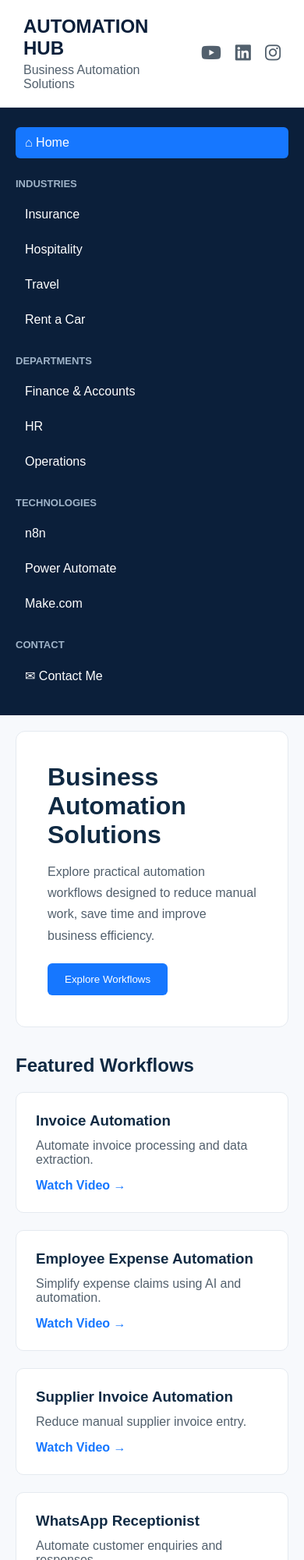
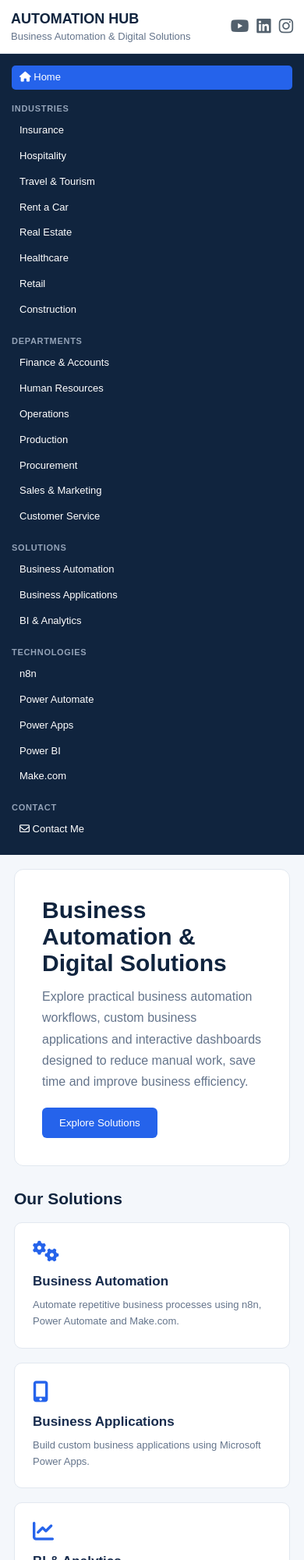
Before and after one commit to Ahammedjaleel/Ahammedjaleel.github.io, a plain HTML site: page index.html in a window 390 px wide. Shown: the top 2000 px of the page at 78% size. Drawn offline with Linux system fonts and the light colour scheme.

Commit message:
Updated Automation Hub layout
Updated the title and improved styling for header, sidebar, and main content. Enhanced responsiveness and adjusted text for better clarity.

```diff
--- a/index.html
+++ b/index.html
@@ -4,11 +4,15 @@
 <head>
     <meta charset="UTF-8">
     <meta name="viewport" content="width=device-width, initial-scale=1.0">
-    <title>Automation Hub | Business Automation Solutions</title>
+
+    <title>Automation Hub | Business Solutions</title>
+
+    <!-- Font Awesome Icons -->
     <link rel="stylesheet"
     href="https://cdnjs.cloudflare.com/ajax/libs/font-awesome/6.5.2/css/all.min.css">
 
     <style>
+
         * {
             margin: 0;
             padding: 0;
@@ -17,283 +21,399 @@ href="https://cdnjs.cloudflare.com/ajax/libs/font-awesome/6.5.2/css/all.min.css"
 
         body {
             font-family: Arial, sans-serif;
-            background: #F7F9FC;
-            color: #102A43;
+            background: #F4F7FB;
+            color: #172B4D;
         }
 
-        .header {
-            background: white;
-            padding: 20px 30px;
-            border-bottom: 1px solid #E5EAF0;
-        }
+        /* HEADER */
 
         .header {
+            background: #FFFFFF;
+            padding: 15px 25px;
+            border-bottom: 1px solid #E2E8F0;
+
             display: flex;
             justify-content: space-between;
             align-items: center;
-    gap: 20px;
+        }
+
+        .header h2 {
+            color: #10243E;
+            font-size: 22px;
+        }
+
+        .header p {
+            color: #64748B;
+            font-size: 13px;
+            margin-top: 4px;
         }
 
         .social-links {
             display: flex;
-    align-items: center;
             gap: 18px;
         }
 
         .social-links a {
-    font-size: 23px;
             color: #52606D;
+            font-size: 21px;
             text-decoration: none;
-    transition: 0.2s ease;
+            transition: 0.2s;
         }
 
         .social-links a:hover {
-    color: #1677FF;
+            color: #2563EB;
             transform: translateY(-3px);
         }
 
-.social-links a:first-child:hover {
-    color: #FF0000;
-}
-
-.social-links a:nth-child(2):hover {
-    color: #0A66C2;
-}
-
-.social-links a:nth-child(3):hover {
-    color: #E1306C;
-}
-
-
-        .header h2 {
-            color: #0B1F3A;
-        }
-
-        .header p {
-            color: #52606D;
-            margin-top: 5px;
-        }
+        /* MAIN LAYOUT */
 
         .container {
             display: flex;
-            min-height: calc(100vh - 85px);
+            min-height: calc(100vh - 70px);
         }
 
+        /* SIDEBAR */
+
         .sidebar {
-            width: 250px;
-            background: #0B1F3A;
+            width: 235px;
+            min-width: 235px;
+            background: #10243E;
             color: white;
-            padding: 25px 20px;
+            padding: 15px;
         }
 
         .sidebar h3 {
-            font-size: 13px;
-            color: #9FB3C8;
-            margin: 25px 0 12px;
+            font-size: 11px;
+            color: #94A3B8;
+            margin: 18px 0 7px;
+            letter-spacing: 0.7px;
         }
 
         .sidebar a {
             display: block;
-            color: white;
+            color: #FFFFFF;
             text-decoration: none;
-            padding: 11px 12px;
-            border-radius: 6px;
-            margin-bottom: 5px;
-        }
-
-        .sidebar a.active {
-            background: #1677FF;
+            padding: 7px 10px;
+            border-radius: 5px;
+            margin-bottom: 2px;
+            font-size: 13px;
+            line-height: 1.3;
         }
 
         .sidebar a:hover {
             background: #233F60;
         }
 
+        .sidebar a.active {
+            background: #2563EB;
+        }
+
+        /* MAIN CONTENT */
+
         .main {
             flex: 1;
-            padding: 40px;
+            padding: 35px;
+            min-width: 0;
         }
 
+        /* HERO SECTION */
+
         .hero {
-            background: white;
-            padding: 40px;
+            background: #FFFFFF;
+            padding: 35px;
             border-radius: 12px;
-            border: 1px solid #E5EAF0;
-            margin-bottom: 35px;
+            border: 1px solid #E2E8F0;
+            margin-bottom: 30px;
         }
 
         .hero h1 {
-            font-size: 32px;
-            margin-bottom: 15px;
+            font-size: 30px;
+            margin-bottom: 12px;
+            color: #10243E;
         }
 
         .hero p {
-            color: #52606D;
+            color: #64748B;
             line-height: 1.7;
+            max-width: 700px;
         }
 
         .hero button {
-            background: #1677FF;
+            background: #2563EB;
             color: white;
             border: none;
-            padding: 13px 22px;
+            padding: 12px 22px;
             border-radius: 6px;
-            margin-top: 22px;
+            margin-top: 20px;
             cursor: pointer;
         }
 
+        .hero button:hover {
+            background: #1D4ED8;
+        }
+
+        /* SOLUTION CARDS */
+
         .section-title {
-            margin-bottom: 20px;
+            margin-bottom: 18px;
+            color: #10243E;
+            font-size: 21px;
         }
 
         .cards {
             display: grid;
-            grid-template-columns: repeat(2, minmax(0, 1fr));
-            gap: 22px;
+            grid-template-columns: repeat(3, minmax(0, 1fr));
+            gap: 18px;
         }
 
         .card {
-            background: white;
-            padding: 25px;
-            border: 1px solid #E5EAF0;
+            background: #FFFFFF;
+            padding: 23px;
+            border: 1px solid #E2E8F0;
             border-radius: 10px;
+            transition: 0.2s;
+        }
+
+        .card:hover {
+            transform: translateY(-4px);
+            box-shadow: 0 5px 18px rgba(0,0,0,0.06);
+        }
+
+        .card i {
+            font-size: 27px;
+            color: #2563EB;
+            margin-bottom: 15px;
         }
 
         .card h3 {
-            margin-bottom: 12px;
+            margin-bottom: 10px;
+            font-size: 17px;
         }
 
         .card p {
-            color: #52606D;
-            margin-bottom: 15px;
+            color: #64748B;
+            font-size: 13px;
+            line-height: 1.6;
         }
 
-        .card a {
-            color: #1677FF;
-            text-decoration: none;
-            font-weight: bold;
+        /* RESPONSIVE DESIGN */
+
+        @media (max-width: 900px) {
+
+            .cards {
+                grid-template-columns: repeat(2, minmax(0, 1fr));
+            }
+
         }
 
         @media (max-width: 700px) {
+
             .container {
                 flex-direction: column;
             }
 
             .sidebar {
                 width: 100%;
+                min-width: 0;
             }
 
             .main {
-                padding: 20px;
+                padding: 18px;
             }
 
             .cards {
                 grid-template-columns: 1fr;
             }
+
+            .header {
+                padding: 14px;
             }
+
+            .header h2 {
+                font-size: 18px;
+            }
+
+            .social-links {
+                gap: 10px;
+            }
+
+        }
+
     </style>
 </head>
 
 <body>
 
+    <!-- HEADER -->
 
     <header class="header">
+
         <div>
             <h2>AUTOMATION HUB</h2>
-        <p>Business Automation Solutions</p>
+            <p>Business Automation & Digital Solutions</p>
         </div>
 
         <div class="social-links">
 
             <a href="https://www.youtube.com/@mobsanalytics"
-           target="_blank" title="YouTube">
+               target="_blank" rel="noopener noreferrer"
+               title="YouTube">
                 <i class="fa-brands fa-youtube"></i>
             </a>
 
             <a href="https://www.linkedin.com/in/ahammed-jaleel-33772b5b/"
-           target="_blank" title="LinkedIn">
+               target="_blank" rel="noopener noreferrer"
+               title="LinkedIn">
                 <i class="fa-brands fa-linkedin"></i>
             </a>
 
             <a href="https://www.instagram.com/mobsanalytics/"
-           target="_blank" title="Instagram">
+               target="_blank" rel="noopener noreferrer"
+               title="Instagram">
                 <i class="fa-brands fa-instagram"></i>
             </a>
 
         </div>
+
     </header>
 
 
+    <!-- MAIN CONTAINER -->
+
     <div class="container">
+
+
+        <!-- SIDEBAR MENU -->
 
         <aside class="sidebar">
 
-            <a href="#" class="active">⌂ Home</a>
+            <a href="#" class="active">
+                <i class="fa-solid fa-house"></i> Home
+            </a>
+
 
             <h3>INDUSTRIES</h3>
+
             <a href="#">Insurance</a>
             <a href="#">Hospitality</a>
-            <a href="#">Travel</a>
+            <a href="#">Travel & Tourism</a>
             <a href="#">Rent a Car</a>
+            <a href="#">Real Estate</a>
+            <a href="#">Healthcare</a>
+            <a href="#">Retail</a>
+            <a href="#">Construction</a>
+
 
             <h3>DEPARTMENTS</h3>
+
             <a href="#">Finance & Accounts</a>
-            <a href="#">HR</a>
+            <a href="#">Human Resources</a>
             <a href="#">Operations</a>
+            <a href="#">Production</a>
+            <a href="#">Procurement</a>
+            <a href="#">Sales & Marketing</a>
+            <a href="#">Customer Service</a>
+
+
+            <h3>SOLUTIONS</h3>
+
+            <a href="#">Business Automation</a>
+            <a href="#">Business Applications</a>
+            <a href="#">BI & Analytics</a>
+
 
             <h3>TECHNOLOGIES</h3>
+
             <a href="#">n8n</a>
             <a href="#">Power Automate</a>
+            <a href="#">Power Apps</a>
+            <a href="#">Power BI</a>
             <a href="#">Make.com</a>
 
+
             <h3>CONTACT</h3>
-            <a href="#">✉ Contact Me</a>
+
+            <a href="#">
+                <i class="fa-regular fa-envelope"></i>
+                Contact Me
+            </a>
 
         </aside>
 
+
+        <!-- MAIN CONTENT AREA -->
+
         <main class="main">
 
+
             <section class="hero">
-                <h1>Business Automation Solutions</h1>
+
+                <h1>Business Automation & Digital Solutions</h1>
 
                 <p>
-                    Explore practical automation workflows
-                    designed to reduce manual work,
+                    Explore practical business automation workflows,
+                    custom business applications and interactive
+                    dashboards designed to reduce manual work,
                     save time and improve business efficiency.
                 </p>
 
-                <button>Explore Workflows</button>
+                <button>Explore Solutions</button>
+
             </section>
 
-            <h2 class="section-title">Featured Workflows</h2>
+
+            <h2 class="section-title">
+                Our Solutions
+            </h2>
+
 
             <section class="cards">
 
+
                 <div class="card">
-                    <h3>Invoice Automation</h3>
-                    <p>Automate invoice processing and data extraction.</p>
-                    <a href="#">Watch Video →</a>
+
+                    <i class="fa-solid fa-gears"></i>
+
+                    <h3>Business Automation</h3>
+
+                    <p>
+                        Automate repetitive business processes
+                        using n8n, Power Automate and Make.com.
+                    </p>
+
                 </div>
 
+
                 <div class="card">
-                    <h3>Employee Expense Automation</h3>
-                    <p>Simplify expense claims using AI and automation.</p>
-                    <a href="#">Watch Video →</a>
+
+                    <i class="fa-solid fa-mobile-screen-button"></i>
+
+                    <h3>Business Applications</h3>
+
+                    <p>
+                        Build custom business applications
+                        using Microsoft Power Apps.
+                    </p>
+
                 </div>
 
+
                 <div class="card">
-                    <h3>Supplier Invoice Automation</h3>
-                    <p>Reduce manual supplier invoice entry.</p>
-                    <a href="#">Watch Video →</a>
+
+                    <i class="fa-solid fa-chart-line"></i>
+
+                    <h3>BI & Analytics</h3>
+
+                    <p>
+                        Create interactive dashboards and
+                        business reports using Power BI.
+                    </p>
+
                 </div>
 
-                <div class="card">
-                    <h3>WhatsApp Receptionist</h3>
-                    <p>Automate customer enquiries and responses.</p>
-                    <a href="#">Watch Video →</a>
-                </div>
 
             </section>
+
 
         </main>
 
```
Lines whose indentation alone changed are shown as unchanged.
